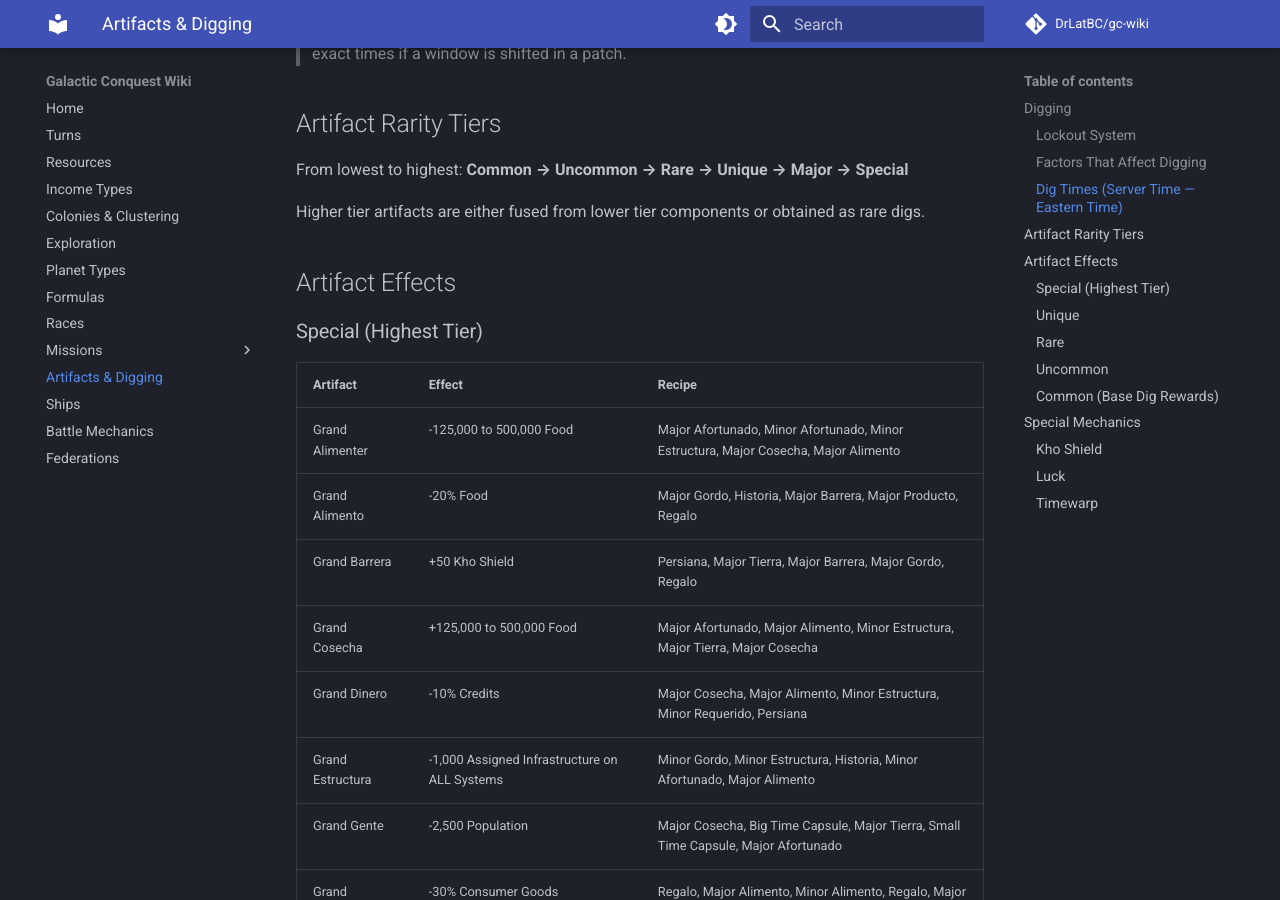
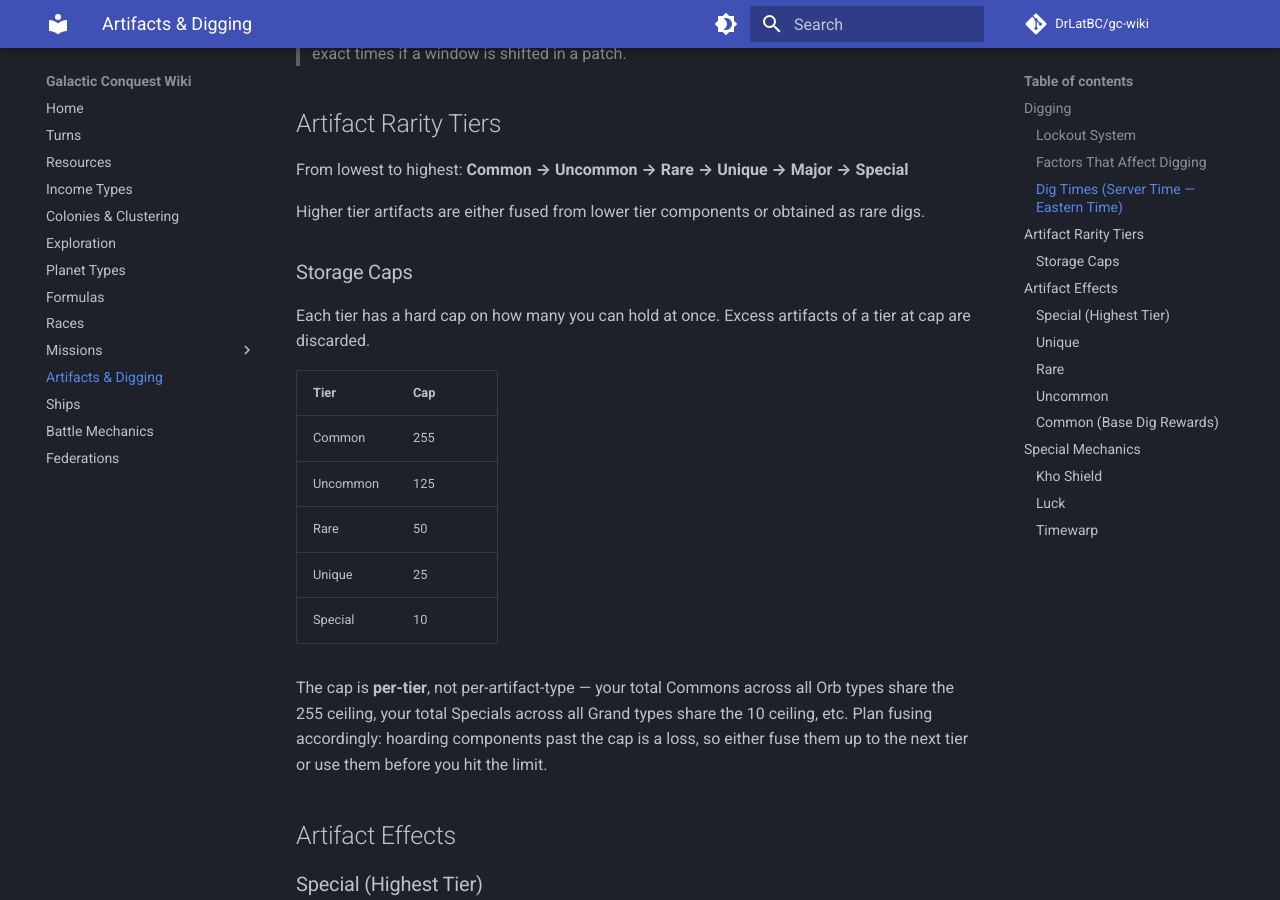
Before and after one commit to DrLatBC/gc-wiki, an MkDocs documentation site: the page built from docs/artifacts.md, in a window 1280 px wide and 900 px high, scrolled down 2868 px. Built offline with MkDocs 1.6.1 and Material for MkDocs 9.7.7, drawn with Linux system fonts in a browser that asks for light colours; comment, search, counter and statistics services are not loaded.

Commit message:
Document per-tier artifact storage caps
Common 255 / Uncommon 125 / Rare 50 / Unique 25 / Special 10. Caps
are per-tier (shared across all artifact types of that tier), not
per-artifact-type — relevant for fusing strategy since hoarding
components past the cap is a loss.

Note: there's a Major tier in the listed hierarchy that doesn't have
its own cap entry here (the tier list goes Common → Uncommon → Rare
→ Unique → Major → Special). The figures the user supplied stopped
at Special; if Major has its own cap we'll add it when known.

```diff
--- a/docs/artifacts.md
+++ b/docs/artifacts.md
@@ -79,6 +79,20 @@ So a full Group 4 (18:00–22:00 ET) plays out as:
 From lowest to highest: **Common → Uncommon → Rare → Unique → Major → Special**
 
 Higher tier artifacts are either fused from lower tier components or obtained as rare digs.
+
+### Storage Caps
+
+Each tier has a hard cap on how many you can hold at once. Excess artifacts of a tier at cap are discarded.
+
+| Tier | Cap |
+|---|---|
+| Common | 255 |
+| Uncommon | 125 |
+| Rare | 50 |
+| Unique | 25 |
+| Special | 10 |
+
+The cap is **per-tier**, not per-artifact-type — your total Commons across all Orb types share the 255 ceiling, your total Specials across all Grand types share the 10 ceiling, etc. Plan fusing accordingly: hoarding components past the cap is a loss, so either fuse them up to the next tier or use them before you hit the limit.
 
 ## Artifact Effects
 
```
